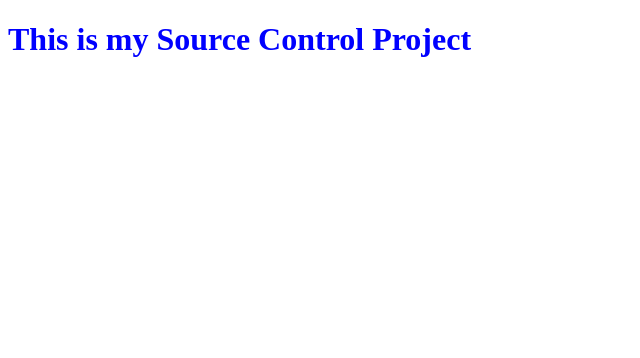
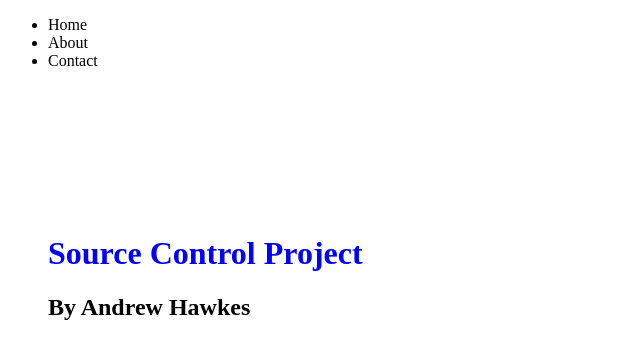
Before and after one commit to ahawkes8/Source-Control-Project, a plain HTML site: page index.html in a window 1280 px wide. Shown: the whole page, without its empty margins (0-640 px from the left). Drawn offline with Linux system fonts and the light colour scheme.

Commit message:
Update index.html

```diff
--- a/index.html
+++ b/index.html
@@ -1,12 +1,27 @@
 <!DOCTYPE html>
 <html>
-<head>
-  <meta charset="utf-8">
-  <meta name="viewport" content="width=device-width">
-  <title>Source Control Project</title>
-  <link href="style.css" rel="stylesheet" type="text/css"/>
-</head>
-<body>
-  <h1>This is my Source Control Project</h1>
-</body>
+  <head>
+    <link rel="stylesheet" type="text/css" href="style.css">
+  </head>
+  <body>
+    <div class="box">
+
+      <ul class="nav">
+        <li><a>Home</a></li>
+        <li><a>About</a></li>
+        <li><a>Contact</a></li>
+        <br>
+        <br>
+        <br>
+        <br>
+        <br>
+        <br>
+        <br>
+        <br>
+        <h1>Source Control Project</h1>
+        <h2>By Andrew Hawkes</h2>
+      </ul>
+    </div>
+    </div>
+  </body>
 </html>
```
